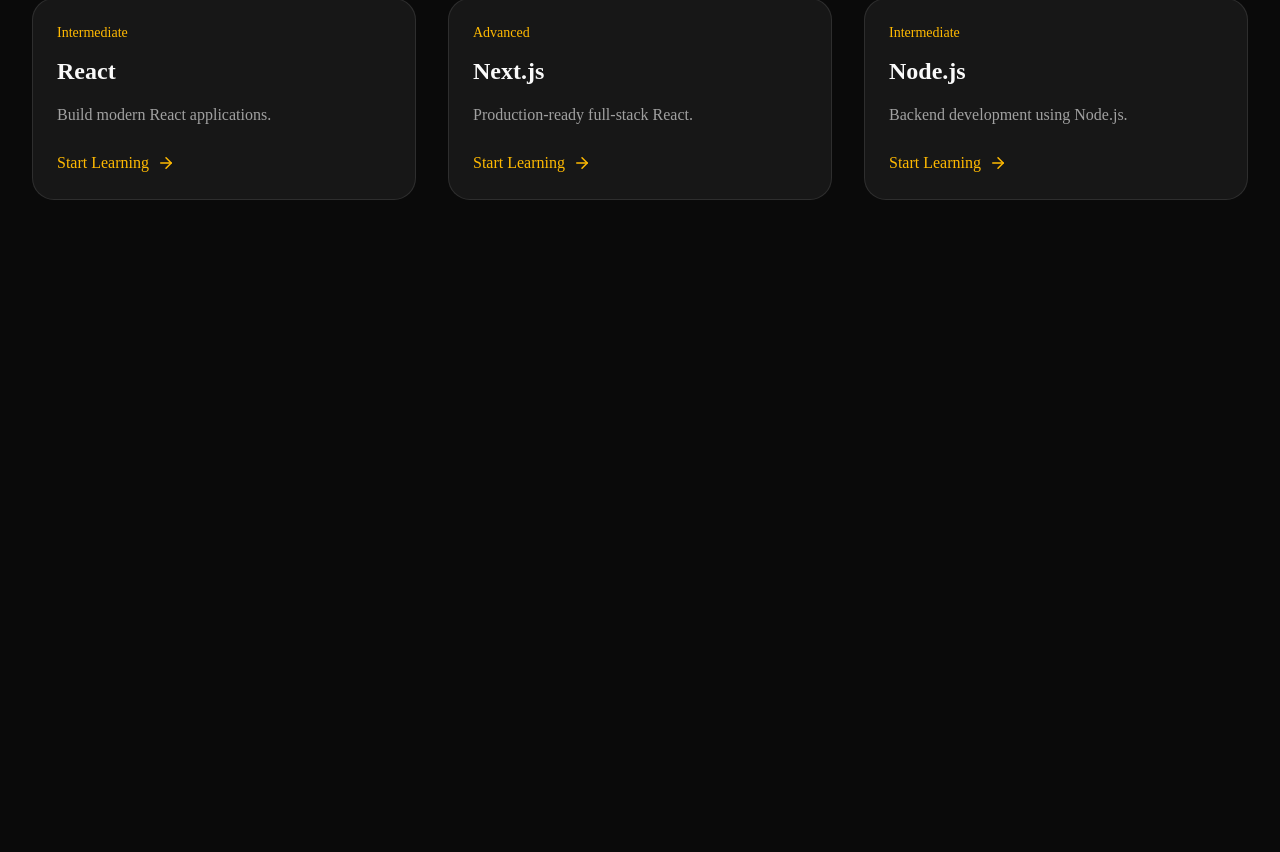
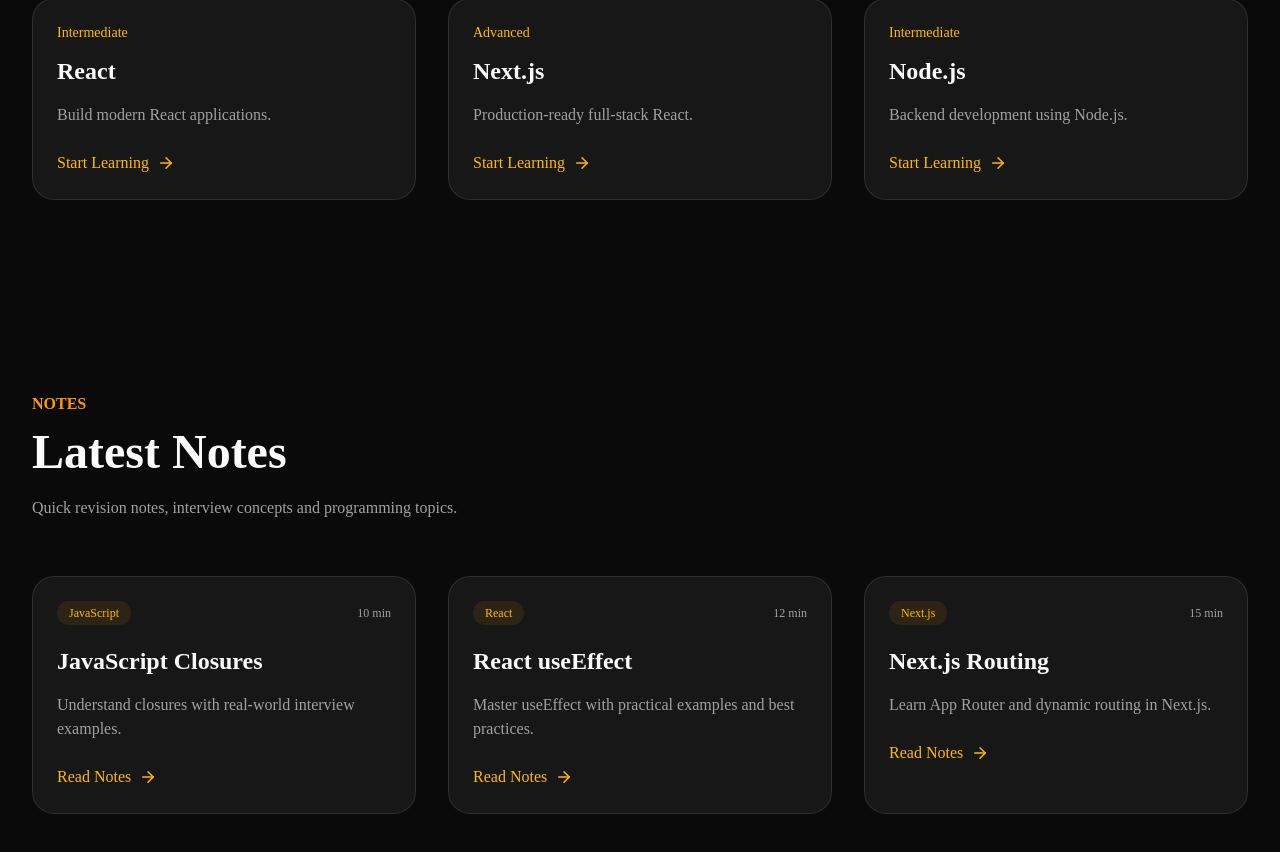
Before and after one commit to shivamkapsa/learnwithshivamkapsa, a Next.js app: page / in a window 1280 px wide. Shown: the part 1963-2815 px from the top of the page. Before the commit the page ends 2259 px from the top, so only its background shows below. Built offline with nearby package versions, Linux system fonts and the light colour scheme.

Commit message:
feat(home): add latest notes section

```diff
--- /dev/null
+++ b/src/app/notes/page.tsx
@@ -0,0 +1,9 @@
+export default function NotesPage() {
+    return (
+      <main className="py-20">
+        <h1 className="text-center text-5xl font-bold">
+          Notes Page
+        </h1>
+      </main>
+    );
+  }
--- a/src/app/page.tsx
+++ b/src/app/page.tsx
@@ -2,6 +2,7 @@
 import { Hero } from "@/features/home/components/Hero";
 import { CourseSection } from "@/features/home/components/Courses";
 import { LearningPaths } from "@/features/home/components/LearningPaths";
+import { LatestNotes } from "@/features/home/components/LatestNotes";
 
 export default function Home() {
   return (
@@ -10,6 +11,7 @@
       <Hero />
       <CourseSection />
       <LearningPaths />
+      <LatestNotes />
     </>
   );
 }
--- /dev/null
+++ b/src/content/home/latestNotes.ts
@@ -0,0 +1,29 @@
+export const latestNotes = [
+    {
+      id: 1,
+      title: "JavaScript Closures",
+      description:
+        "Understand closures with real-world interview examples.",
+      category: "JavaScript",
+      readTime: "10 min",
+      slug: "javascript-closures",
+    },
+    {
+      id: 2,
+      title: "React useEffect",
+      description:
+        "Master useEffect with practical examples and best practices.",
+      category: "React",
+      readTime: "12 min",
+      slug: "react-useeffect",
+    },
+    {
+      id: 3,
+      title: "Next.js Routing",
+      description:
+        "Learn App Router and dynamic routing in Next.js.",
+      category: "Next.js",
+      readTime: "15 min",
+      slug: "nextjs-routing",
+    },
+  ];
--- /dev/null
+++ b/src/features/home/components/LatestNotes/LatestNotes.tsx
@@ -0,0 +1,34 @@
+import { Container } from "@/components/shared/Container";
+import { latestNotes } from "@/content/home/latestNotes";
+import { NoteCard } from "./NoteCard";
+
+export function LatestNotes() {
+  return (
+    <section className="py-24">
+      <Container>
+        <div className="mb-14">
+          <p className="font-semibold text-amber-500">
+            NOTES
+          </p>
+
+          <h2 className="mt-3 text-5xl font-bold">
+            Latest Notes
+          </h2>
+
+          <p className="mt-5 max-w-2xl text-muted-foreground">
+            Quick revision notes, interview concepts and programming topics.
+          </p>
+        </div>
+
+        <div className="grid gap-8 md:grid-cols-2 lg:grid-cols-3">
+          {latestNotes.map((note) => (
+            <NoteCard
+              key={note.id}
+              {...note}
+            />
+          ))}
+        </div>
+      </Container>
+    </section>
+  );
+}
--- /dev/null
+++ b/src/features/home/components/LatestNotes/NoteCard.tsx
@@ -0,0 +1,52 @@
+import Link from "next/link";
+import { ArrowRight } from "lucide-react";
+
+type Props = {
+  title: string;
+  description: string;
+  category: string;
+  readTime: string;
+  slug: string;
+};
+
+export function NoteCard({
+  title,
+  description,
+  category,
+  readTime,
+  slug,
+}: Props) {
+  return (
+    <Link
+      href={`/notes/${slug}`}
+      className="group rounded-3xl border border-white/10 bg-card p-6 transition-all hover:-translate-y-1 hover:border-amber-500/40"
+    >
+      <div className="flex items-center justify-between">
+        <span className="rounded-full bg-amber-500/10 px-3 py-1 text-xs text-amber-400">
+          {category}
+        </span>
+
+        <span className="text-xs text-muted-foreground">
+          {readTime}
+        </span>
+      </div>
+
+      <h3 className="mt-5 text-2xl font-bold">
+        {title}
+      </h3>
+
+      <p className="mt-4 text-muted-foreground">
+        {description}
+      </p>
+
+      <div className="mt-6 flex items-center gap-2 text-amber-400">
+        Read Notes
+
+        <ArrowRight
+          size={18}
+          className="transition-transform group-hover:translate-x-1"
+        />
+      </div>
+    </Link>
+  );
+}
--- /dev/null
+++ b/src/features/home/components/LatestNotes/index.ts
@@ -0,0 +1 @@
+export * from "./LatestNotes";
```
